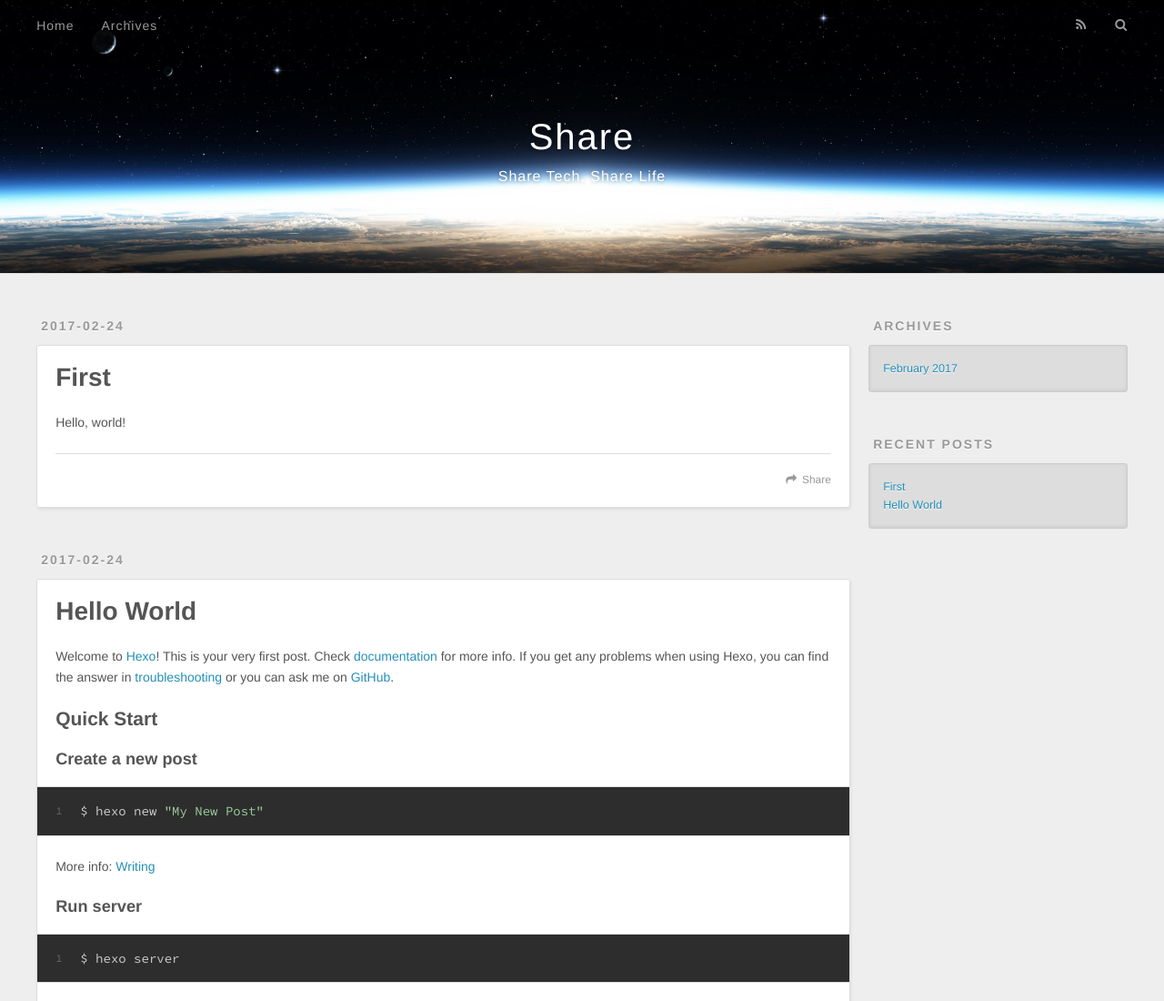
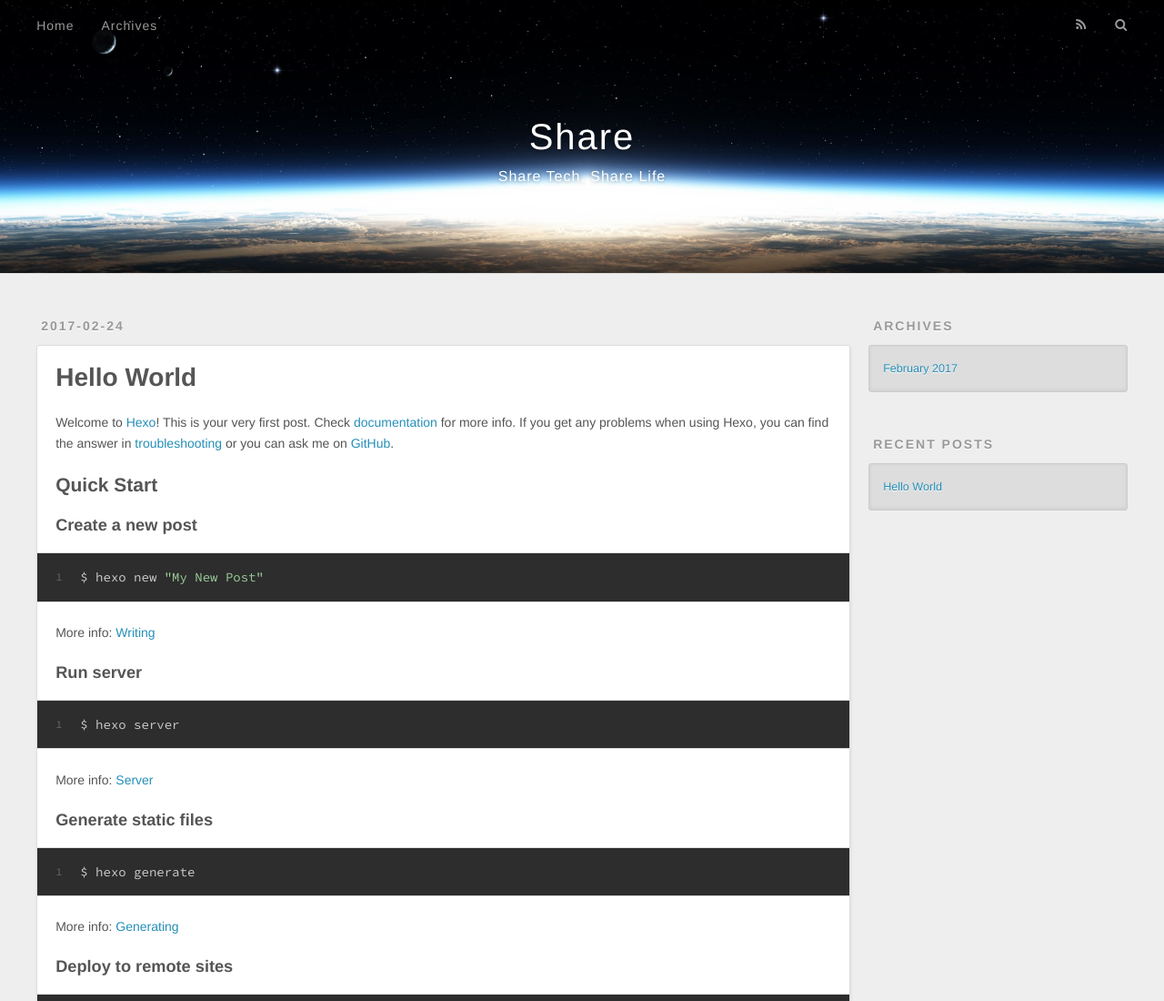
Before and after one commit to AdolphLi/AdolphLi.github.io, a plain HTML site: page index.html in a window 1280 px wide. Shown: the top 1100 px of the page at 91% size. Drawn offline with nearby package versions, Linux system fonts and the light colour scheme.

Commit message:
Site updated: 2017-02-24 20:49:10

```diff
--- a/index.html
+++ b/index.html
@@ -65,43 +65,6 @@
       <div class="outer">
         <section id="main">
 
-    <article id="post-First" class="article article-type-post" itemscope itemprop="blogPost">
-  <div class="article-meta">
-    <a href="/2017/02/24/First/" class="article-date">
-  <time datetime="2017-02-24T12:25:46.000Z" itemprop="datePublished">2017-02-24</time>
-</a>
-
-  </div>
-  <div class="article-inner">
-
-
-      <header class="article-header">
-
-
-    <h1 itemprop="name">
-      <a class="article-title" href="/2017/02/24/First/">First</a>
-    </h1>
-
-
-      </header>
-
-    <div class="article-entry" itemprop="articleBody">
-
-        <p>Hello, world!</p>
-
-
-    </div>
-    <footer class="article-footer">
-      <a data-url="http://yoursite.com/2017/02/24/First/" data-id="cizjt5m8100007oe5usoaz215" class="article-share-link">Share</a>
-
-
-    </footer>
-  </div>
-
-</article>
-
-
-
     <article id="post-hello-world" class="article article-type-post" itemscope itemprop="blogPost">
   <div class="article-meta">
     <a href="/2017/02/24/hello-world/" class="article-date">
@@ -137,7 +100,7 @@
 
     </div>
     <footer class="article-footer">
-      <a data-url="http://yoursite.com/2017/02/24/hello-world/" data-id="cizjt5m8500017oe5wz2gfuyg" class="article-share-link">Share</a>
+      <a data-url="http://yoursite.com/2017/02/24/hello-world/" data-id="cizjtds9c00000ce54rr7ibyj" class="article-share-link">Share</a>
 
 
     </footer>
@@ -175,10 +138,6 @@
     <h3 class="widget-title">Recent Posts</h3>
     <div class="widget">
       <ul>
-
-          <li>
-            <a href="/2017/02/24/First/">First</a>
-          </li>
 
           <li>
             <a href="/2017/02/24/hello-world/">Hello World</a>
```
Also changed, not shown: 2017/02/24/hello-world/index.html (+1 -19 lines), archives/2017/02/index.html (+0 -23 lines), archives/2017/index.html (+0 -23 lines), archives/index.html (+0 -23 lines).
